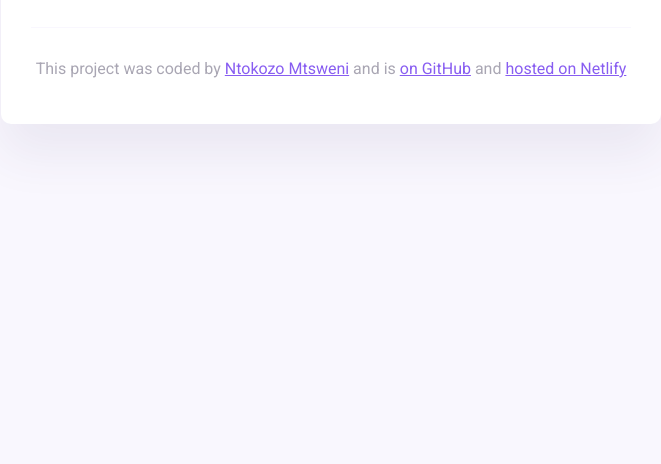
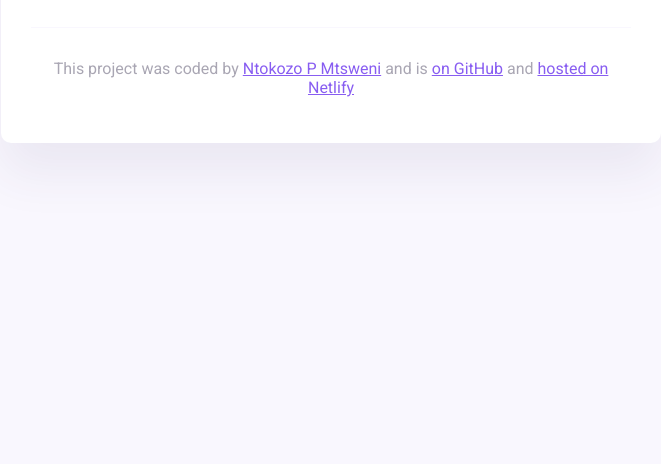
Before and after one commit to NtokozoDevs/my-weather-application, a website built with Parcel: page index.html in a window 1280 px wide. Shown: the part 336-800 px from the top of the page, without its empty margins (309-970 px from the left). Built offline with nearby package versions, Linux system fonts and the light colour scheme.

Commit message:
Update index.html

```diff
--- a/index.html
+++ b/index.html
@@ -40,7 +40,7 @@
         <footer>
             <p>
                 This project was coded by
-                <a href="https://github.com/dashboard" target="_blank">Ntokozo Mtsweni</a> and is
+                <a href="https://github.com/dashboard" target="_blank">Ntokozo P Mtsweni</a> and is
                 <a href="https://github.com/NtokozoDevs/my-weather-application" target="_blank"> on GitHub</a> and
                 <a href="#" target="_blank">hosted on Netlify</a>
             </p>
```
